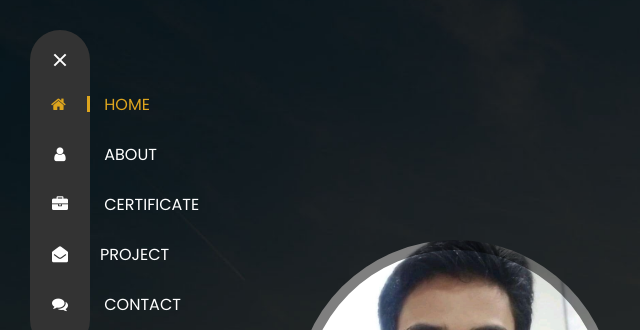
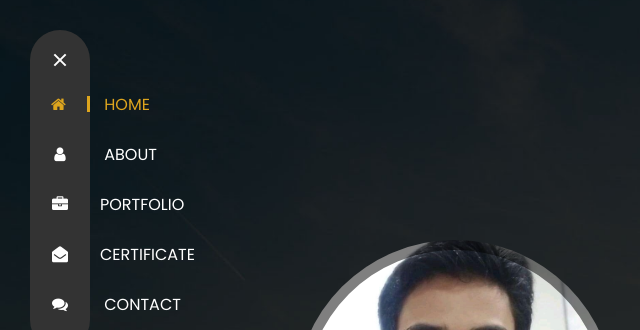
Before and after one commit to Asepscareer/Asepscareer.github.io, a plain HTML site: page index.html in a window 1280 px wide. Both pictures are taken after a click on the link 60 px from the left and 60 px from the top of the page. Shown: the top 330 px of the page, 0-640 px from the left. Drawn offline with nearby package versions, Linux system fonts and the light colour scheme.

Commit message:
remake html and css

```diff
--- a/index.html
+++ b/index.html
@@ -22,8 +22,8 @@
 			<ul class="links">
 				<li><a href="#home" class="active"><span class="fa fa-home"></span> Home</a></li>
 				<li><a href="#about"><span class="fa fa-user"></span> About</a></li>
-				<li><a href="#portfolio"><span class="fa fa-briefcase"></span> Certificate</a></li>
-				<li><a href="#blog"><span class="fa fa-envelope-open"></span>Project</a></li>
+				<li><a href="#portfolio"><span class="fa fa-briefcase"></span>Portfolio</a></li>
+				<li><a href="#blog"><span class="fa fa-envelope-open"></span>Certificate</a></li>
 				<li><a href="#contact"><span class="fa fa-comments"></span> Contact</a></li>
 			</ul>
 			<span class="stretchy-nav-bg">
@@ -230,12 +230,14 @@
 									</div>
 								</div>
 							</div>
+
 							<div class ="row">
 								<div class="separator">
 									<div class="line">
 									</div>
 								</div>
 							</div>
+
 							<div class="details">
 								<div class="row">
 									<div class="section-title">
```
Also changed, not shown: images/about1.jpg (deleted), images/blog/blog-11.jpg (added), images/blog/blog-2.jpg, images/blog/blog-21.jpg (added), 1 other file.
